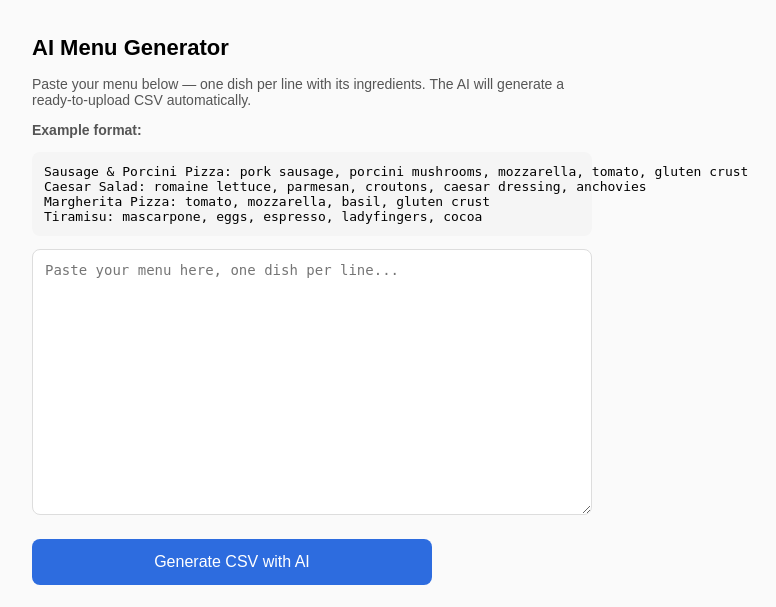
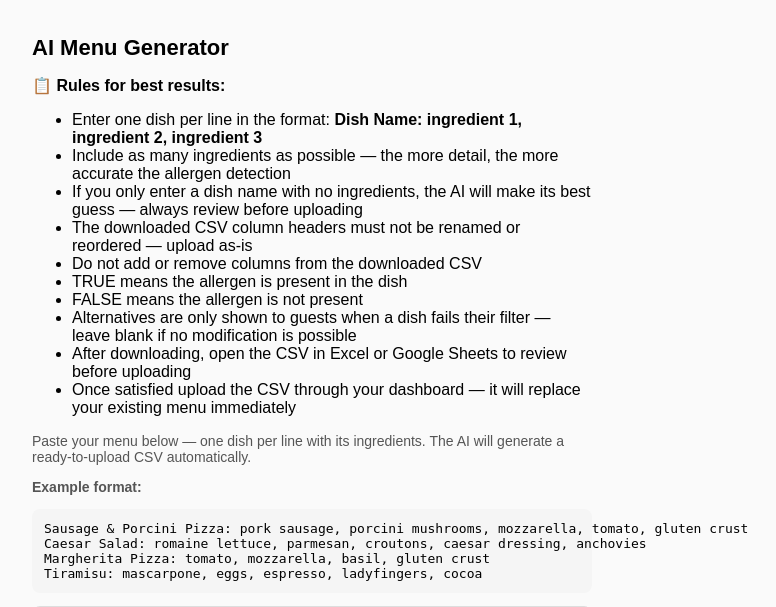
Before and after one commit to jacquesc99/restaurant-app, a Flask app: page /generate-menu in a window 1280 px wide. Shown: the top 607 px of the page, without its empty margins (328-1104 px from the left). Run offline with Flask 3, Linux system fonts and the light colour scheme; the visitor is signed in with stand-in values (Sample User, id 1); some libraries are stand-ins or nearby versions.

Commit message:
instructions

```diff
--- a/templates/generate_menu.html
+++ b/templates/generate_menu.html
@@ -4,6 +4,21 @@
 
 {% block content %}
     <h1>AI Menu Generator</h1>
+<div class="disclaimer">
+    <strong>📋 Rules for best results:</strong>
+    <ul>
+        <li>Enter one dish per line in the format: <strong>Dish Name: ingredient 1, ingredient 2, ingredient 3</strong></li>
+        <li>Include as many ingredients as possible — the more detail, the more accurate the allergen detection</li>
+        <li>If you only enter a dish name with no ingredients, the AI will make its best guess — always review before uploading</li>
+        <li>The downloaded CSV column headers must not be renamed or reordered — upload as-is</li>
+        <li>Do not add or remove columns from the downloaded CSV</li>
+        <li>TRUE means the allergen is present in the dish</li>
+        <li>FALSE means the allergen is not present</li>
+        <li>Alternatives are only shown to guests when a dish fails their filter — leave blank if no modification is possible</li>
+        <li>After downloading, open the CSV in Excel or Google Sheets to review before uploading</li>
+        <li>Once satisfied upload the CSV through your dashboard — it will replace your existing menu immediately</li>
+    </ul>
+</div>
     <p>Paste your menu below — one dish per line with its ingredients. The AI will generate a ready-to-upload CSV automatically.</p>
 
     <p><strong>Example format:</strong></p>
```
